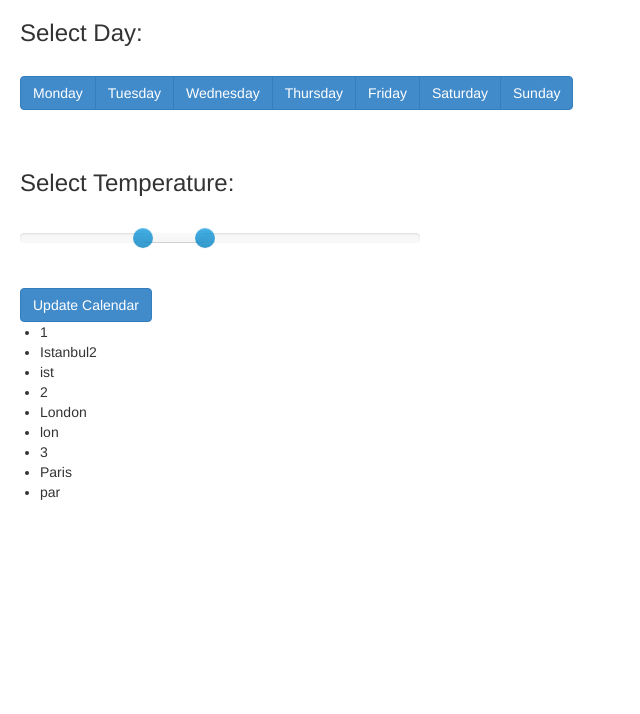
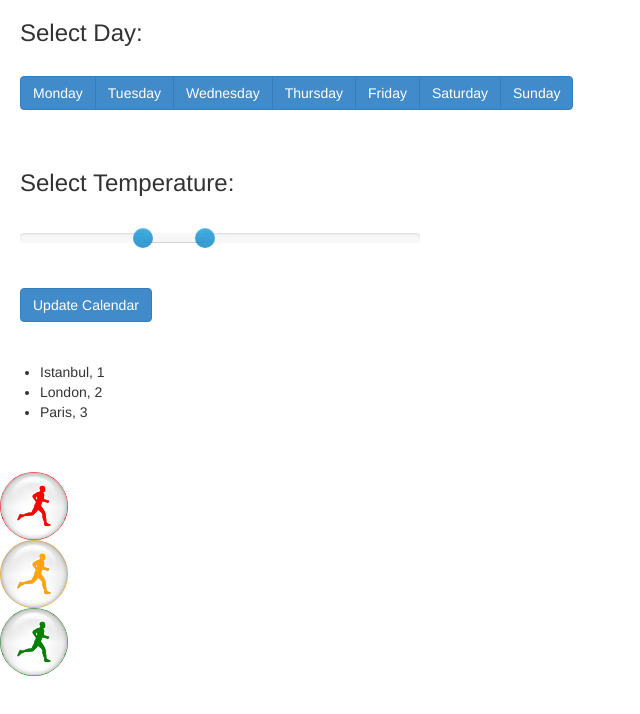
Before and after one commit to neskola/ActiveWeather, a plain HTML site: page Website/slidertest.html in a window 1280 px wide. Shown: the whole page, without its empty margins (0-640 px from the left). Drawn offline with Linux system fonts and the light colour scheme.

Commit message:
Quick sport icon test
different color circles and png image combined

```diff
--- a/Website/css/customstylesheet.css
+++ b/Website/css/customstylesheet.css
@@ -5,3 +5,38 @@
 #temperaturediv, #selectdays, #selectdaytext, #selecttemperaturetext, #updatecalendarbtn {
     margin-left: 20px;
 }
+.circlered {
+    position: relative;
+    left: 0px;
+    top: 0px;
+    margin: 0;
+    width: 68px; height: 68px;
+    border-radius: 50%;
+    background: red;
+}
+.circleyellow {
+    position: relative;
+    left: 0px;
+    top: 0px;
+    margin: 0;
+    width: 68px; height: 68px;
+    border-radius: 50%;
+    background: orange;
+}
+.circlegreen {
+    position: relative;
+    left: 0px;
+    top: 0px;
+    margin: 0;
+    width: 68px; height: 68px;
+    border-radius: 50%;
+    background: green;
+}
+.sport_icons {
+    position: relative;
+    left: 0px;
+    top: 0px;
+    margin: 0;
+    width: 68px;
+    height: 68px;
+}
--- a/Website/js/data.js
+++ b/Website/js/data.js
@@ -39,3 +39,13 @@ function WeatherDataCtrl($scope, $http) {
 
 	alert(JSON.stringify($scope.entries));*/
 };
+
+function AirportDataCtrl($scope, $http) {
+
+    $scope.entries = [
+        {code: '1', city: 'Istanbul', name: 'ist'},
+        {code: '2', city: 'London', name: 'lon'},
+        {code: '3', city: 'Paris', name: 'par'}
+    ];
+
+}
--- a/Website/slidertest.html
+++ b/Website/slidertest.html
@@ -77,17 +77,30 @@
     </button>
     </div>
 
-    <div ng-init="airports = [
-  {code:'1', city:'Istanbul2', name:'ist'},
-  {code:'2', city:'London', name:'lon'},
-  {code:'3', city:'Paris', name:'par'}
-]">
-
+    <br />
+    <br />
+    <div ng-controller="AirportDataCtrl">
         <ul>
-            <li ng-repeat-start="airport in airports">{{airport.code}}</li>
-            <li>{{airport.city}}</li>
-            <li ng-repeat-end>{{airport.name}}</li>
+            <li ng-repeat="entry in entries">{{entry.city}}, {{entry.code}}</li>
         </ul>
     </div>
+    <br />
+    <br />
+    <div>
+        <div class="circlered">
+            <img src="img/runner_icon_68x68.png" class="sport_icons" alt="runner">
+        </div>
+    </div>
+    <div>
+        <div class="circleyellow">
+            <img src="img/runner_icon_68x68.png" class="sport_icons" alt="runner">
+        </div>
+    </div>
+    <div>
+        <div class="circlegreen">
+            <img src="img/runner_icon_68x68.png" class="sport_icons" alt="runner">
+        </div>
+    </div>
+
 </body>
 </html>
```
Also changed, not shown: Website/img/runner_icon_68x68.png (added).
